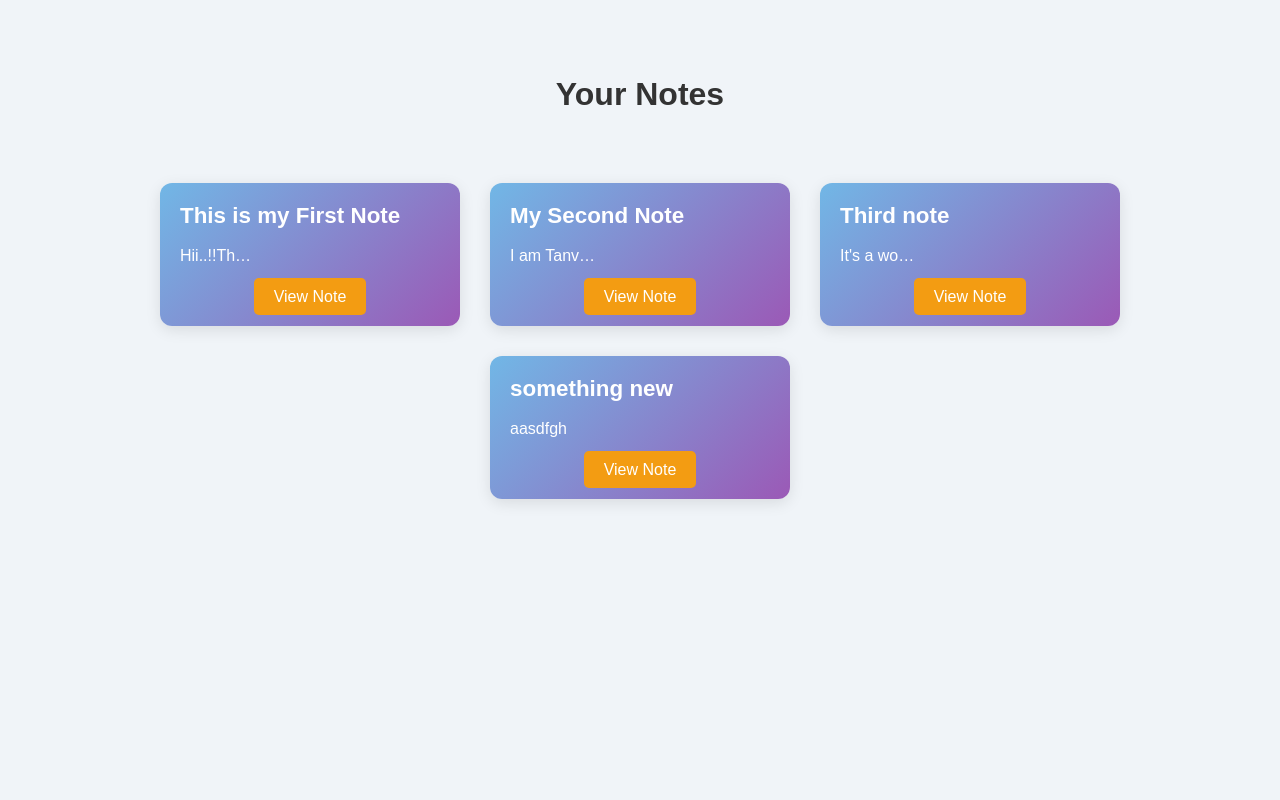
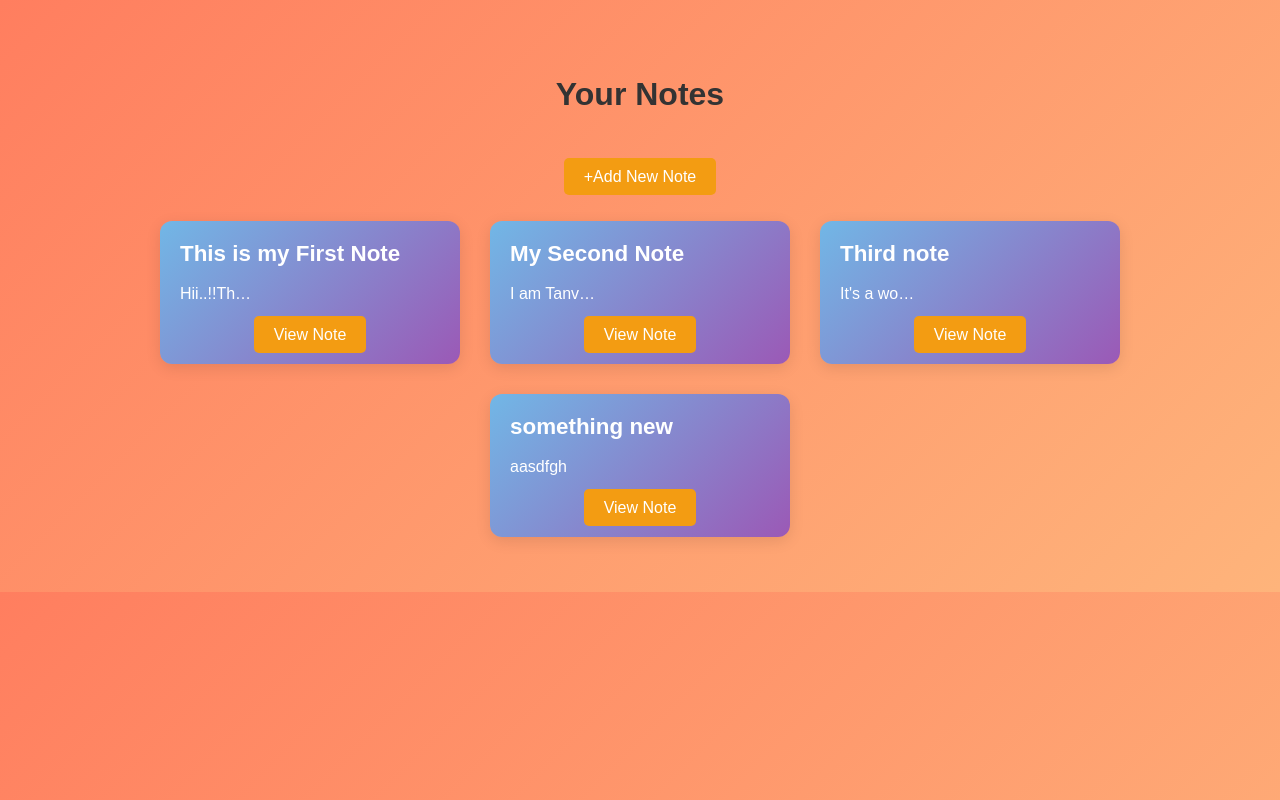
Before and after one commit to tanvee30/Notes, a Django app: page /smart/notes/ in a window 1280 px wide. Run offline with Django 5.2, Linux system fonts and the light colour scheme; a user stored in the database is signed in; data comes from the database, SQL or seed files in the repository; both versions use the stored data as it was after the commit.

Commit message:
modified the layouts

```diff
--- a/notes_site/home/templates/home/login.html
+++ b/notes_site/home/templates/home/login.html
@@ -53,6 +53,7 @@ input[type="submit"]:hover {
                     {% csrf_token %}
                     {{form.as_p}}
                     <input type="submit" class="btn">
+                </form>
 
 
             </div>
--- a/notes_site/home/templates/home/logout.html
+++ b/notes_site/home/templates/home/logout.html
@@ -6,7 +6,7 @@
     <title>Document</title>
 </head>
 <body>
-    {% block content %}
+
     <div class="row justify-content-center">
         <div class="col-md-8">
             <div class="logout-text text-content">
@@ -14,7 +14,6 @@
             </div>
         </div>
     </div>
-    {% endblock %}
 
 </body>
 </html>
--- a/notes_site/notes/templates/notes/notes_list.html
+++ b/notes_site/notes/templates/notes/notes_list.html
@@ -7,8 +7,11 @@
     <title>Document</title>
     <style>
 body {
+    background: linear-gradient(135deg, #ff7e5f, #feb47b);
+
+
     font-family: Arial, sans-serif;
-    background-color: #f0f4f8;
+
     margin: 0;
     padding: 20px;
 }
@@ -16,8 +19,8 @@ body {
 .row {
     display: flex;
     flex-wrap: wrap;
-    justify-content: center; /* Center items in the row */
-    margin: 20px 0; /* Space between rows */
+    justify-content: center;
+    margin: 20px 0;
 }
 
 .col {
@@ -33,17 +36,17 @@ body {
 }
 
 .card {
-    background: linear-gradient(135deg, #71b7e6, #9b59b6); /* Gradient background */
+    background: linear-gradient(135deg, #71b7e6, #9b59b6);
     border-radius: 12px;
     box-shadow: 0 4px 15px rgba(0, 0, 0, 0.1);
     padding: 20px;
-    transition: transform 0.2s, box-shadow 0.2s; /* Smooth hover effect */
-    color: white; /* White text for better contrast */
+    transition: transform 0.2s, box-shadow 0.2s;
+    color: white;
 }
 
 .card:hover {
-    transform: translateY(-5px); /* Lift effect on hover */
-    box-shadow: 0 8px 25px rgba(0, 0, 0, 0.2); /* Deeper shadow on hover */
+    transform: translateY(-5px);
+    box-shadow: 0 8px 25px rgba(0, 0, 0, 0.2);
 }
 
 .cardheader {
@@ -55,26 +58,26 @@ body {
 .cardbody p {
     font-size: 1em;
     line-height: 1.5;
-    margin: 0; /* Remove default margin */
+    margin: 0;
 }
 
 .cardfooter {
     margin-top: 20px;
-    text-align: center; /* Center the button */
+    text-align: center;
 }
 
 .btn {
-    background-color: #f39c12; /* Button color */
-    color: white; /* Button text color */
+    background-color: #f39c12;
+    color: white;
     border: none;
     border-radius: 5px;
     padding: 10px 20px;
-    text-decoration: none; /* Remove underline from links */
-    transition: background-color 0.3s; /* Smooth hover effect */
+    text-decoration: none;
+    transition: background-color 0.3s;
 }
 
 .btn:hover {
-    background-color: #e67e22; /* Darker orange on hover */
+    background-color: #e67e22;
 }
 
 
@@ -86,9 +89,20 @@ body {
         <div class="col">
             <div class="notesheading ">
                 <h1>Your Notes</h1>
+
             </div>
         </div>
     </div>
+    <div class="cardfooter">
+        <a href="{% url 'notesnew'  %}" class="btn"> +Add New Note</a>
+
+
+    </div>
+
+
+
+
+
     <div class="row">
         {% for note in notes %}
             <div class="col">
@@ -105,6 +119,9 @@ body {
 
                </div>
             </div>
+
+
+
         {% endfor %}
 
     </div>
--- /dev/null
+++ b/notes_site/requirements.txt
@@ -0,0 +1 @@
+gunicorn
```
Also changed, not shown: notes_site/home/templates/home/welcome.html (+11 -9 lines), notes_site/home/templates/logout.html (added, +11 -0 lines), notes_site/db.sqlite3.
